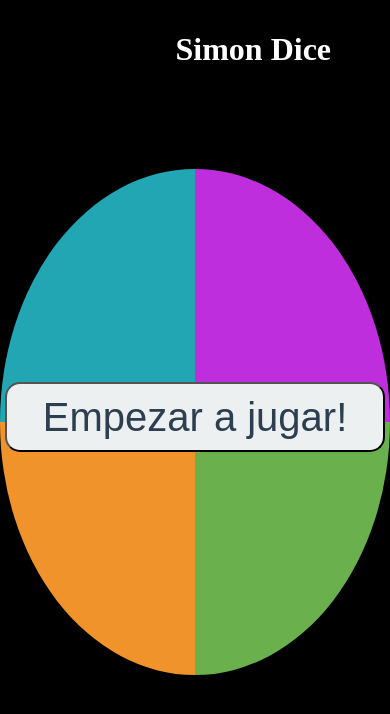
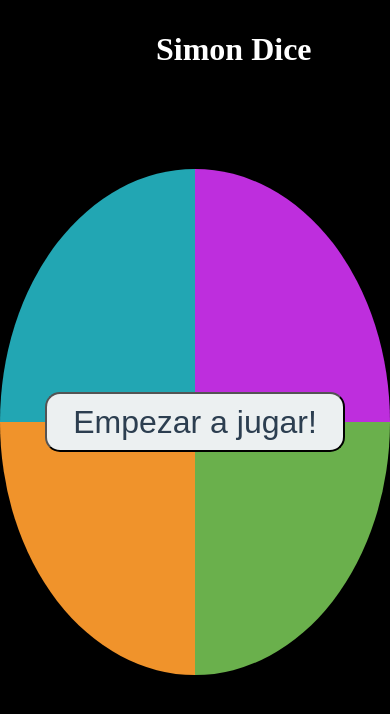
Before and after one commit to edu-ramos/Simon, a website: page index.html in a window 390 px wide. Drawn offline with Linux system fonts and the light colour scheme.

Commit message:
agregue media queri

```diff
--- a/style.css
+++ b/style.css
@@ -82,3 +82,61 @@ h1{
 .hide {
   display: none;
 }
+
+@media (max-width:320px){
+  h1 {
+    color: white;
+    position: fixed;
+    top: 10px;
+    left: 25%;
+  }
+  .btn-start {
+    width: 300px;
+    height: 70px;
+    background: #ecf0f1;
+    color: #2c3e50;
+    font-size: 2.0rem;
+    position: absolute;
+    top: calc(50% - 40px);
+    left: calc(50% - 150px);
+    border-radius: 15px;
+  }
+}
+@media (max-width:420px){
+  h1 {
+    color: white;
+    position: fixed;
+    top: 10px;
+    left: 31%;
+  }
+  .btn-start {
+    width: 300px;
+    height: 60px;
+    background: #ecf0f1;
+    color: #2c3e50;
+    font-size: 2.0rem;
+    position: absolute;
+    top: calc(50% - 30px);
+    left: calc(50% - 150px);
+    border-radius: 15px;
+  }
+}
+@media (max-width:768px){
+  h1 {
+    color: white;
+    position: fixed;
+    top: 10px;
+    left: 40%;
+  }
+  .btn-start {
+    width: 300px;
+    height: 60px;
+    background: #ecf0f1;
+    color: #2c3e50;
+    font-size: 2.0rem;
+    position: absolute;
+    top: calc(50% - 30px);
+    left: calc(50% - 150px);
+    border-radius: 15px;
+  }
+}
```
